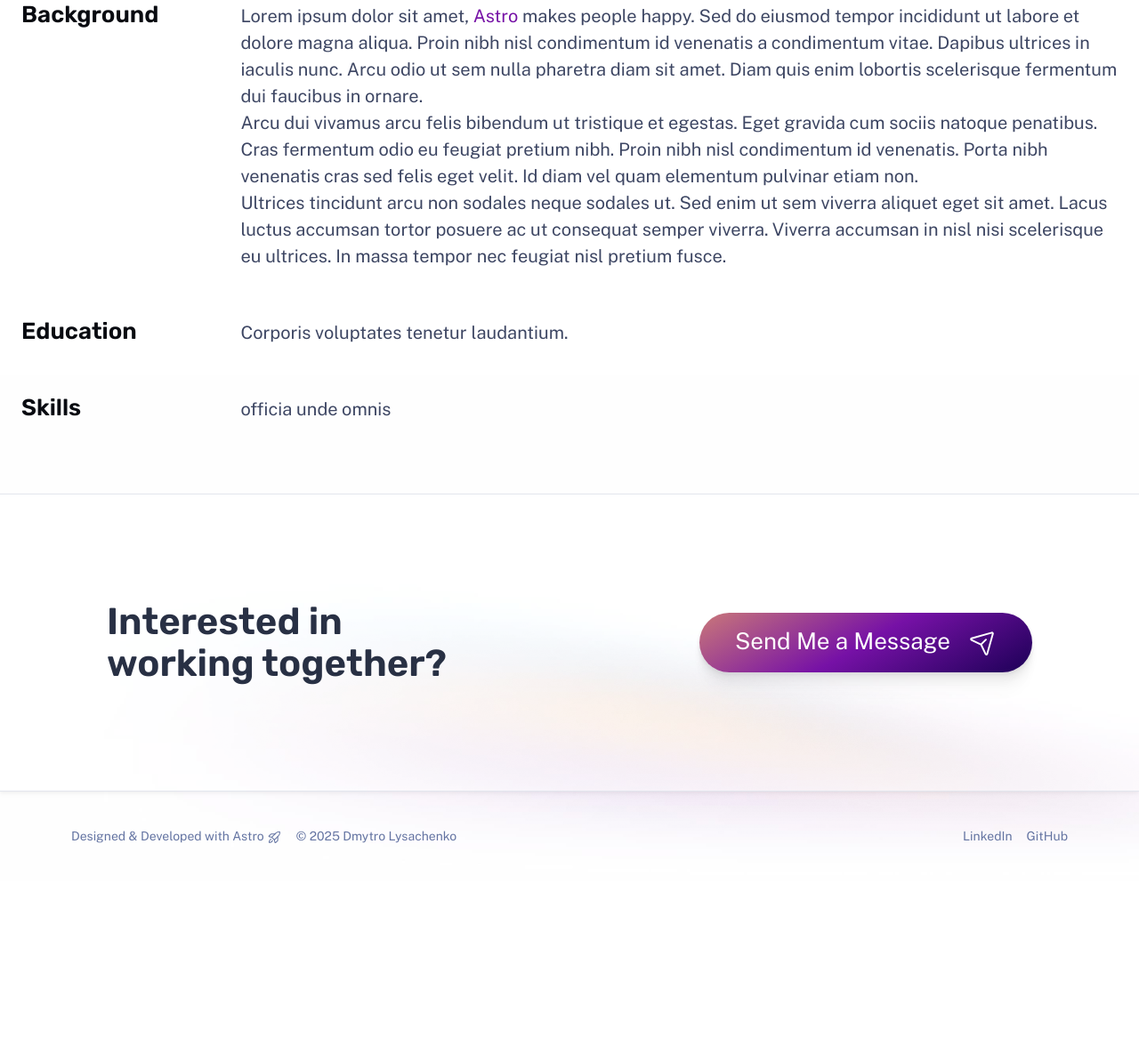
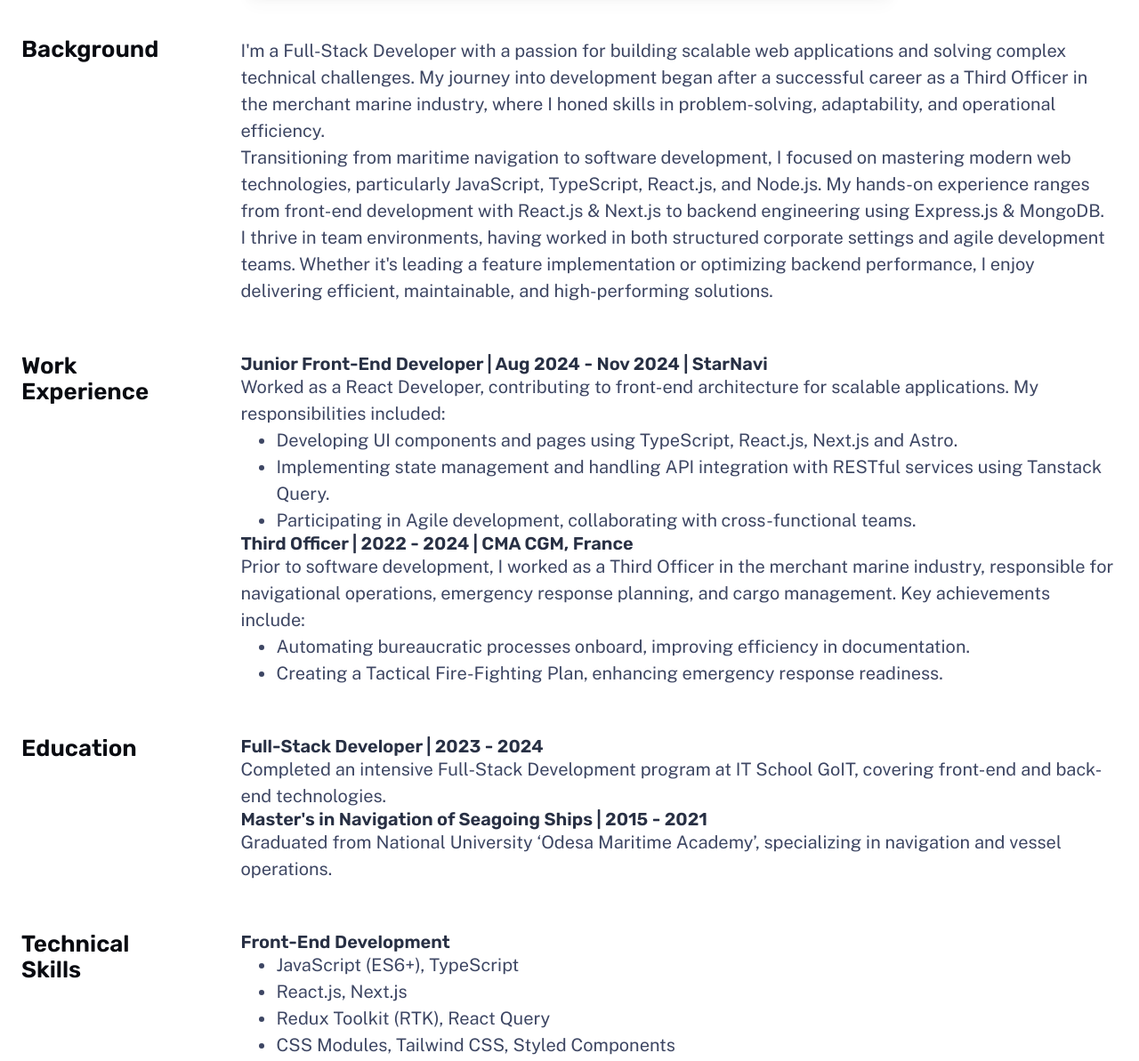
Before and after one commit to DmytroLysachenko/portfolio, an Astro site: page /about in a window 1280 px wide. Shown: the part 997-2190 px from the top of the page at 89% size. Before the commit the page ends 1988 px from the top, so only its background shows below. Built offline with nearby package versions, Linux system fonts and the light colour scheme; Astro itself is replaced by a stand-in of ours.

Commit message:
About edited

```diff
--- a/src/pages/about.astro
+++ b/src/pages/about.astro
@@ -13,7 +13,7 @@ import Hero from "../components/Hero.astro";
     <main class="wrapper about">
       <Hero
         title="About"
-        tagline="Thanks for stopping by. Read below to learn more about myself and my background."
+        tagline="Thanks for stopping by. Read below to learn more about myself, my background, and my journey into software development."
       >
         <img
           width="1553"
@@ -27,39 +27,144 @@ import Hero from "../components/Hero.astro";
         <h2 class="section-title">Background</h2>
         <div class="content">
           <p>
-            Lorem ipsum dolor sit amet, <a href="https://astro.build/">Astro</a>
-            makes people happy. Sed do eiusmod tempor incididunt ut labore et dolore
-            magna aliqua. Proin nibh nisl condimentum id venenatis a condimentum
-            vitae. Dapibus ultrices in iaculis nunc. Arcu odio ut sem nulla pharetra
-            diam sit amet. Diam quis enim lobortis scelerisque fermentum dui faucibus
-            in ornare.
+            I'm a Full-Stack Developer with a passion for building scalable web
+            applications and solving complex technical challenges. My journey
+            into development began after a successful career as a Third Officer
+            in the merchant marine industry, where I honed skills in
+            problem-solving, adaptability, and operational efficiency.
           </p>
           <p>
-            Arcu dui vivamus arcu felis bibendum ut tristique et egestas. Eget
-            gravida cum sociis natoque penatibus. Cras fermentum odio eu feugiat
-            pretium nibh. Proin nibh nisl condimentum id venenatis. Porta nibh
-            venenatis cras sed felis eget velit. Id diam vel quam elementum
-            pulvinar etiam non.
+            Transitioning from maritime navigation to software development, I
+            focused on mastering modern web technologies, particularly
+            JavaScript, TypeScript, React.js, and Node.js. My hands-on
+            experience ranges from front-end development with React.js & Next.js
+            to backend engineering using Express.js & MongoDB.
           </p>
           <p>
-            Ultrices tincidunt arcu non sodales neque sodales ut. Sed enim ut
-            sem viverra aliquet eget sit amet. Lacus luctus accumsan tortor
-            posuere ac ut consequat semper viverra. Viverra accumsan in nisl
-            nisi scelerisque eu ultrices. In massa tempor nec feugiat nisl
-            pretium fusce.
+            I thrive in team environments, having worked in both structured
+            corporate settings and agile development teams. Whether it's leading
+            a feature implementation or optimizing backend performance, I enjoy
+            delivering efficient, maintainable, and high-performing solutions.
           </p>
         </div>
       </section>
+
+      <section>
+        <h2 class="section-title">Work Experience</h2>
+        <div class="content">
+          <h3 class="subsection-title">
+            Junior Front-End Developer | Aug 2024 - Nov 2024 | StarNavi
+          </h3>
+          <p>
+            Worked as a React Developer, contributing to front-end architecture
+            for scalable applications. My responsibilities included:
+          </p>
+          <ul>
+            <li>
+              Developing UI components and pages using TypeScript, React.js,
+              Next.js and Astro.
+            </li>
+            <li>
+              Implementing state management and handling API integration with
+              RESTful services using Tanstack Query.
+            </li>
+            <li>
+              Participating in Agile development, collaborating with
+              cross-functional teams.
+            </li>
+          </ul>
+
+          <h3 class="subsection-title">
+            Third Officer | 2022 - 2024 | CMA CGM, France
+          </h3>
+          <p>
+            Prior to software development, I worked as a Third Officer in the
+            merchant marine industry, responsible for navigational operations,
+            emergency response planning, and cargo management. Key achievements
+            include:
+          </p>
+          <ul>
+            <li>
+              Automating bureaucratic processes onboard, improving efficiency in
+              documentation.
+            </li>
+            <li>
+              Creating a Tactical Fire-Fighting Plan, enhancing emergency
+              response readiness.
+            </li>
+          </ul>
+        </div>
+      </section>
+
       <section>
         <h2 class="section-title">Education</h2>
         <div class="content">
-          <p>Corporis voluptates tenetur laudantium.</p>
+          <h3 class="subsection-title">Full-Stack Developer | 2023 - 2024</h3>
+          <p>
+            Completed an intensive Full-Stack Development program at IT School
+            GoIT, covering front-end and back-end technologies.
+          </p>
+
+          <h3 class="subsection-title">
+            Master's in Navigation of Seagoing Ships | 2015 - 2021
+          </h3>
+          <p>
+            Graduated from National University ‘Odesa Maritime Academy’,
+            specializing in navigation and vessel operations.
+          </p>
         </div>
       </section>
+
       <section>
-        <h2 class="section-title">Skills</h2>
+        <h2 class="section-title">Technical Skills</h2>
         <div class="content">
-          <p>officia unde omnis</p>
+          <h3 class="subsection-title">Front-End Development</h3>
+          <ul>
+            <li>JavaScript (ES6+), TypeScript</li>
+            <li>React.js, Next.js</li>
+            <li>Redux Toolkit (RTK), React Query</li>
+            <li>CSS Modules, Tailwind CSS, Styled Components</li>
+          </ul>
+
+          <h3 class="subsection-title">Back-End Development</h3>
+          <ul>
+            <li>Node.js, Express.js</li>
+            <li>MongoDB, PostgreSQL</li>
+            <li>REST APIs</li>
+            <li>Authentication: JWT, OAuth</li>
+          </ul>
+
+          <h3 class="subsection-title">Tools & DevOps</h3>
+          <ul>
+            <li>Git, GitHub, Vercel</li>
+            <li>Docker, CI/CD Pipelines</li>
+            <li>Cloudinary, AWS S3</li>
+            <li>Jest, Cypress (Testing)</li>
+          </ul>
+        </div>
+      </section>
+
+      <section>
+        <h2 class="section-title">Soft Skills</h2>
+        <div class="content">
+          <ul>
+            <li>Problem-Solving & Critical Thinking</li>
+            <li>Team Collaboration & Agile Methodologies</li>
+            <li>Flexibility & Adaptability</li>
+            <li>Time Management & Self-Motivation</li>
+          </ul>
+        </div>
+      </section>
+
+      <section>
+        <h2 class="section-title">Languages</h2>
+        <div class="content">
+          <ul>
+            <li>English - Upper Intermediate</li>
+            <li>Polish - Intermediate</li>
+            <li>Ukrainian - Native</li>
+            <li>Russian - Native</li>
+          </ul>
         </div>
       </section>
     </main>
@@ -94,6 +199,11 @@ import Hero from "../components/Hero.astro";
     color: var(--gray-0);
   }
 
+  .subsection-title {
+    font-size: var(--text-lg);
+    margin-bottom: 10rem 0;
+  }
+
   .content {
     grid-column: 2 / 4;
   }
```
